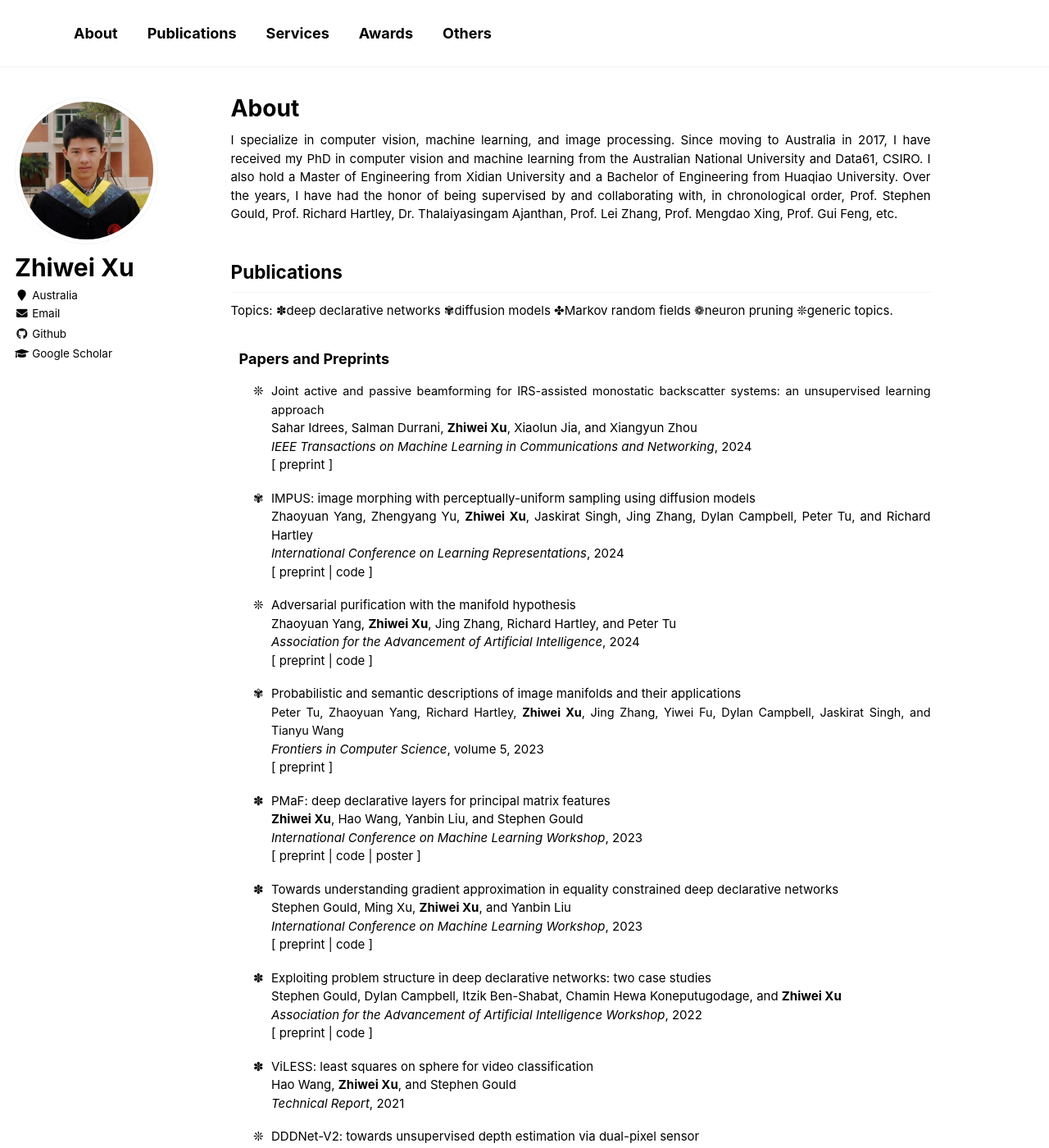
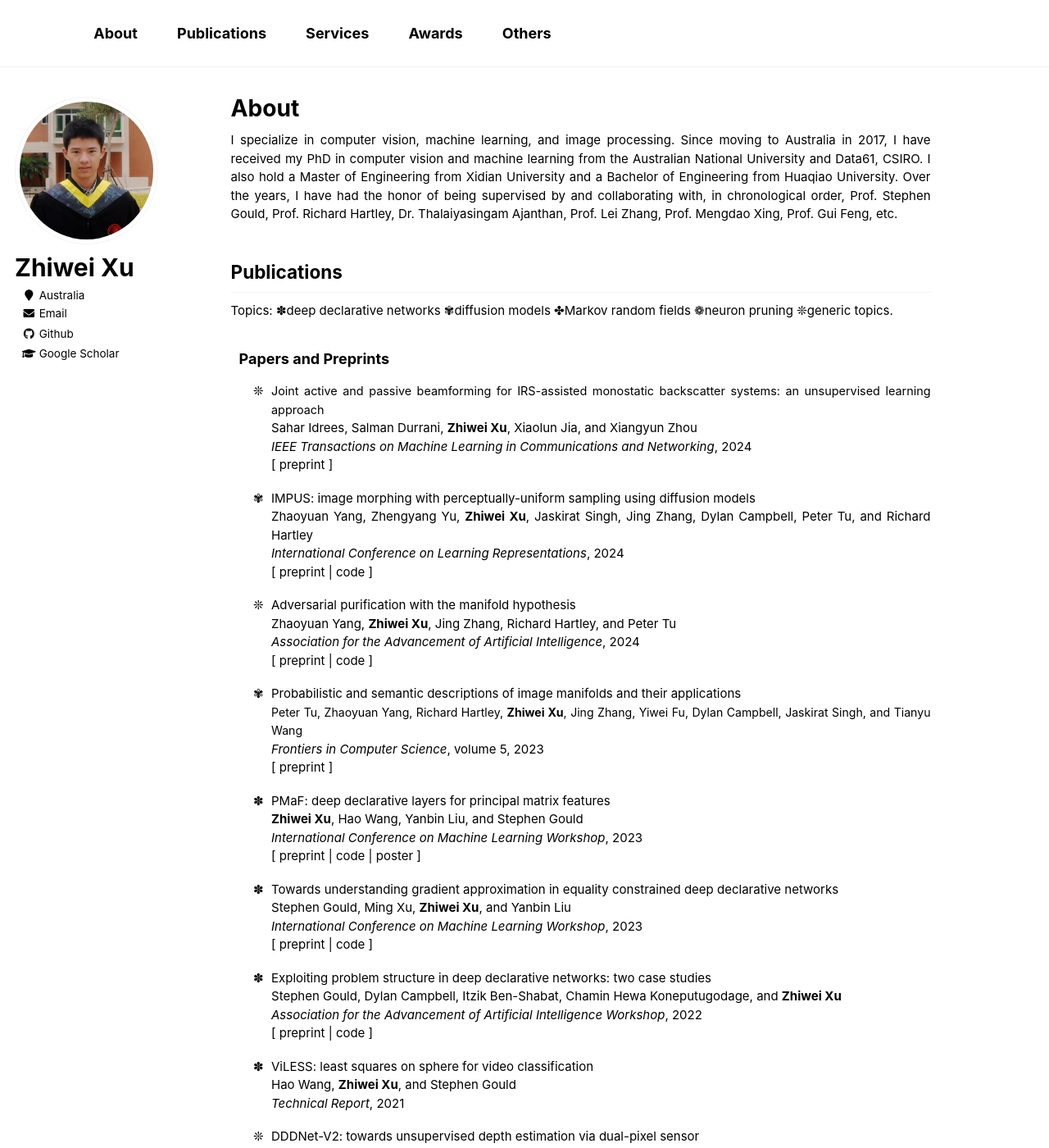
Before and after one commit to zwxu064/zwxu064.github.io, a Jekyll site: the page built from _pages/about.html, in a window 1280 px wide and 1400 px high. Shown: the whole window at 82% size. Built offline with Jekyll 4.4.1, drawn with Linux system fonts in a browser that asks for light colours.

Commit message:
Update about.html

```diff
--- a/_pages/about.html
+++ b/_pages/about.html
@@ -13,6 +13,7 @@
 ul.mrf{li{list-style-type: '✤'; padding-inline-start: 1ch;}}
 ul.pruning{li{list-style-type: '❁'; padding-inline-start: 1ch;}}
 ul.generic{li{list-style-type: '❊'; padding-inline-start: 1ch;}}
+ul{li{padding-inline-start: 1ch;}}
 </style>
 
 
@@ -59,7 +60,7 @@
 
   <ul class="diffusion">
   <li style="color:black"><div><span style="color:black">Probabilistic and semantic descriptions of image manifolds and their applications</span></div>
-      <div><span style="color:black;font-size:0.96em">Peter Tu, Zhaoyuan Yang, Richard Hartley, <strong>Zhiwei Xu</strong>, Jing Zhang, Yiwei Fu,
+      <div><span style="color:black;font-size:0.94em">Peter Tu, Zhaoyuan Yang, Richard Hartley, <strong>Zhiwei Xu</strong>, Jing Zhang, Yiwei Fu,
 	  Dylan Campbell, Jaskirat Singh, and Tianyu Wang</span></div>
       <div><span style="color:black"><i>Frontiers in Computer Science</i>, volume 5, 2023</span></div>
       <div><span style="color:black">[ <a style="color: inherit;"  href="https://arxiv.org/abs/2307.02881" target="_blank">preprint</a> ]</span></div>
@@ -147,6 +148,7 @@
   </li>
   </ul>
 
+  <ul>
   <li><div>Interesting components detection for space satellites from ISAR image via feature probabilistic estimation</div>
       <div><span style="color:black;font-size:1em"><strong>Zhiwei Xu</strong>, Lei Zhang, Mengdao Xing, Karen M. von Deneen, and Lei Ran</span></div>
       <div><i>IET Image Processing</i>, 9(6), pages 506-515, 2015</div>
```
